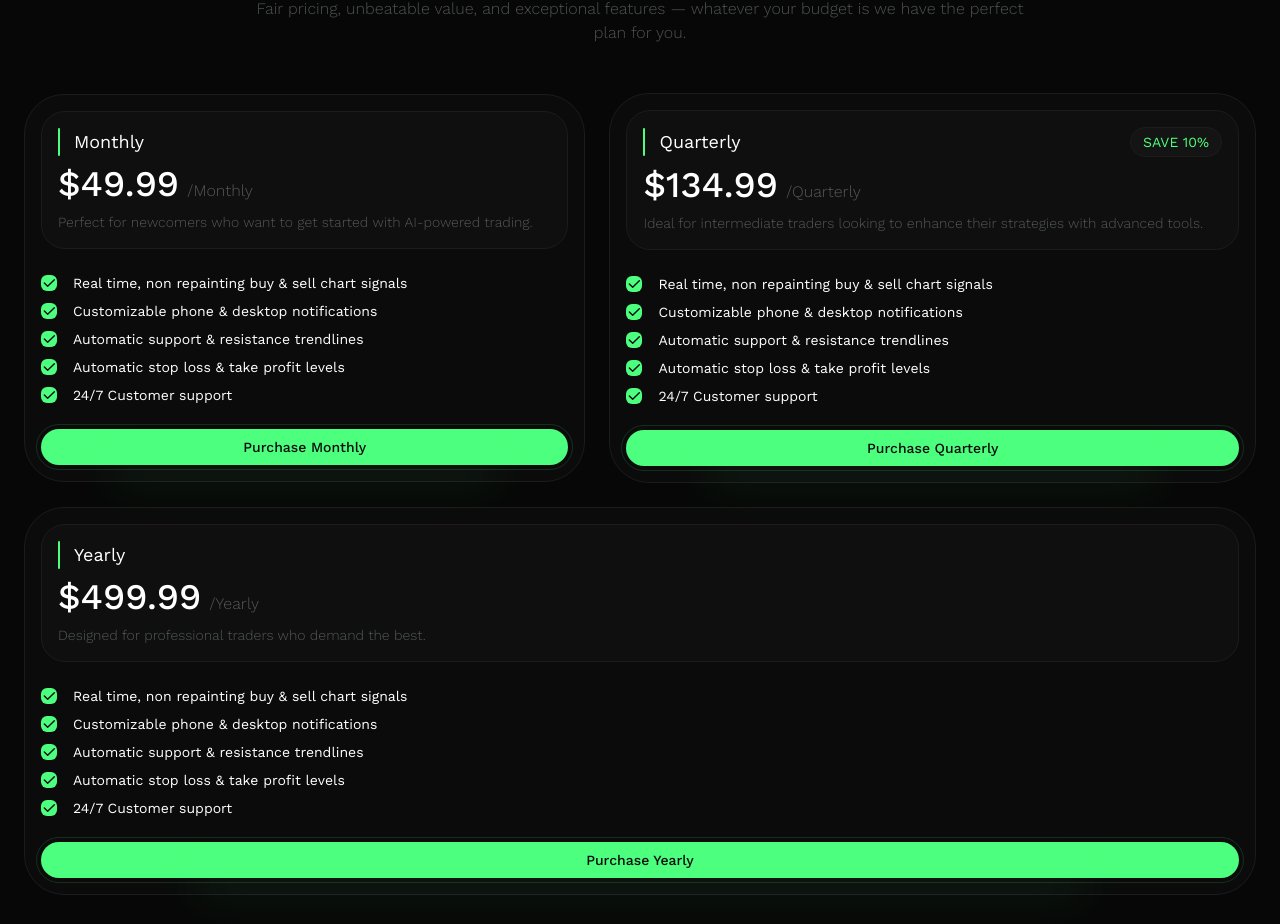
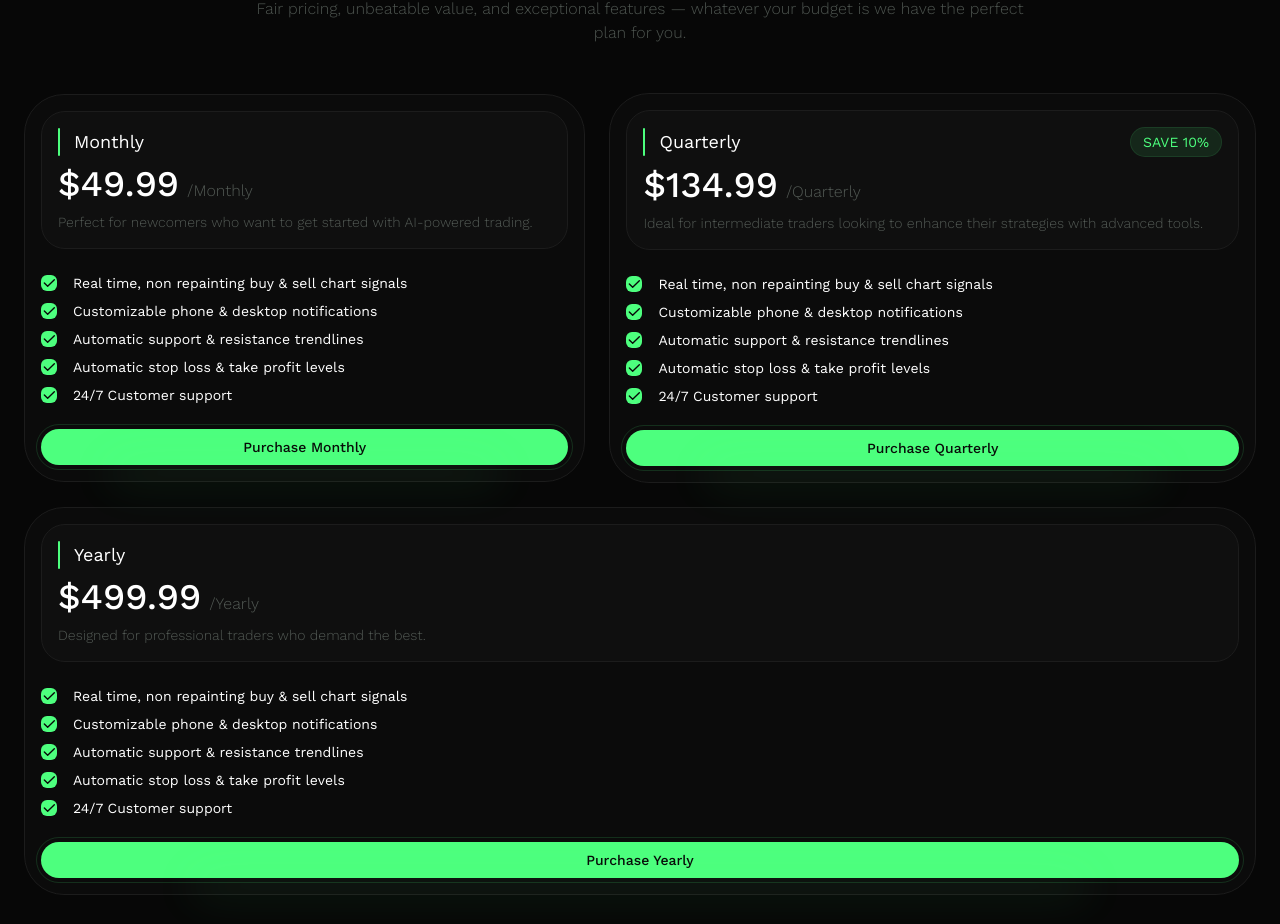
Before and after one commit to iothedev/precision.trading, a Next.js app: page / in a window 1280 px wide. Shown: the part 4178-5102 px from the top of the page. Built offline with nearby package versions, Linux system fonts and the light colour scheme.

Commit message:
updated save % indicator

```diff
--- a/app/page.js
+++ b/app/page.js
@@ -278,7 +278,7 @@ function Pricing() {
                     <div className='flex items-center justify-between'>
                         <span className='text-sm sm:text-lg relative pl-4 before:absolute before:top-1/2 before:-translate-y-1/2 before:left-0 before:h-full before:w-[2px] before:bg-accent-1 before:rounded-full'>{term}</span>
                         {discount && (
-                            <span className='uppercase text-xs sm:text-sm bg-border-1/40 border border-border-1 text-accent-1 px-3 py-1 rounded-full'>Save {discount * 100}%</span>
+                            <span className='uppercase text-xs sm:text-sm bg-accent-1/10 border border-accent-1/10 text-accent-1 px-3 py-1 rounded-full'>Save {discount * 100}%</span>
                         )}
                     </div>
                     <h1 className='mt-2 font-medium text-xl sm:text-4xl'>${price}<span className='text-foreground-2 text-sm sm:text-base font-light pl-2'>/{term}</span></h1>
```
